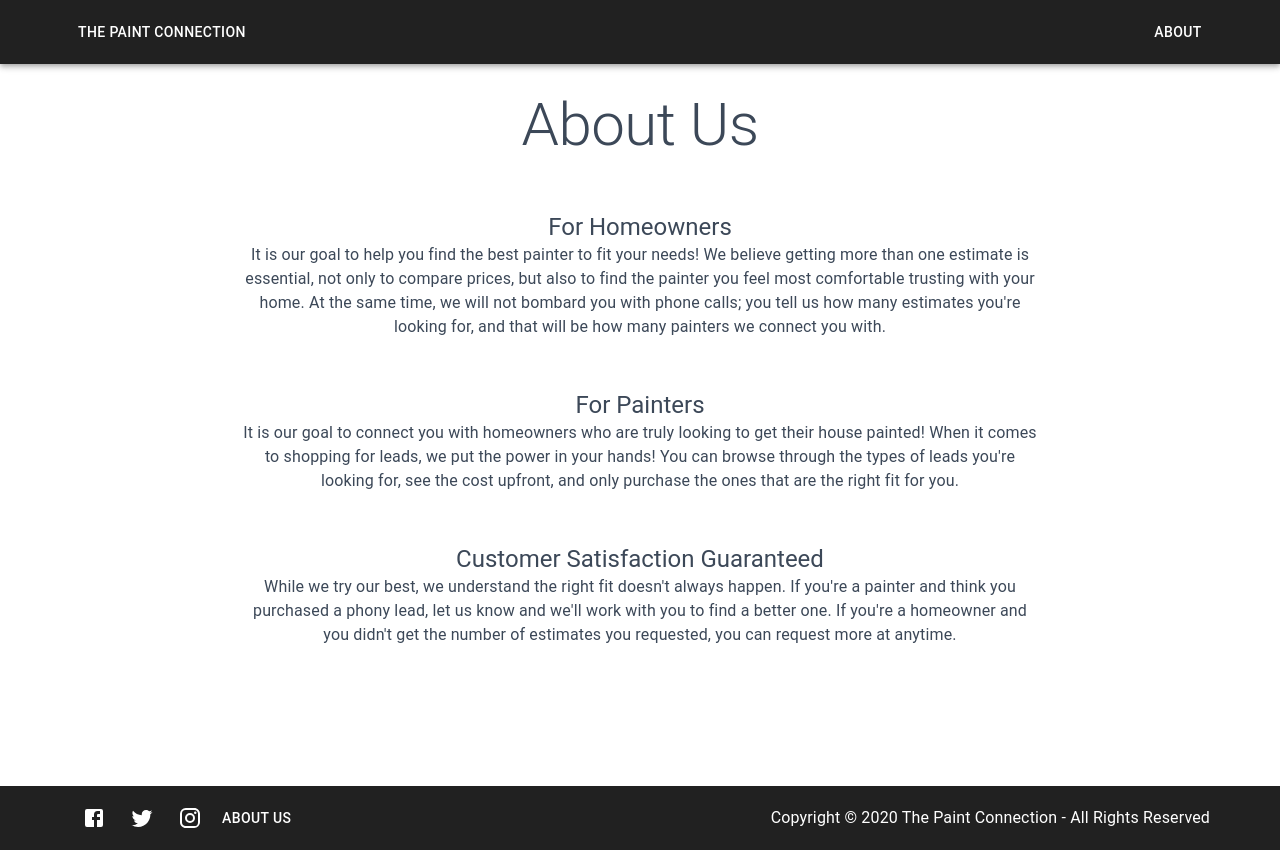
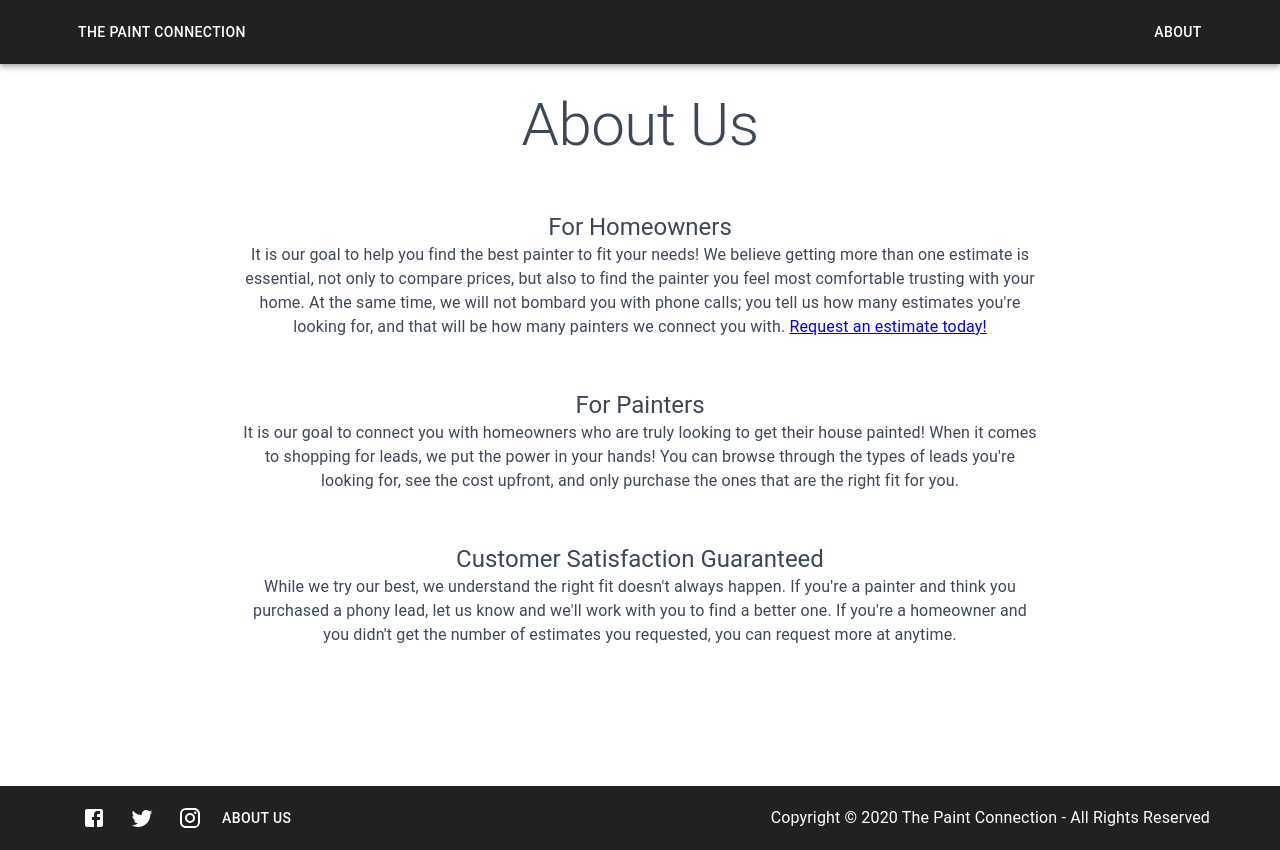
Before and after one commit to garrett56x/painting-leads-frontend, a React (Vite) app: page /about in a window 1280 px wide. Built offline with nearby package versions, Linux system fonts and the light colour scheme.

Commit message:
Added estimate link to about page

```diff
--- a/src/containers/About/About.js
+++ b/src/containers/About/About.js
@@ -1,4 +1,5 @@
 import React from "react";
+import { Link } from "@reach/router";
 import { Typography } from "@material-ui/core";
 import PageContent from "../../components/PageContent/PageContent";
 import useStyles from "./AboutStyles";
@@ -16,7 +17,8 @@ export default function About() {
           compare prices, but also to find the painter you feel most comfortable
           trusting with your home. At the same time, we will not bombard you
           with phone calls; you tell us how many estimates you&apos;re looking
-          for, and that will be how many painters we connect you with.
+          for, and that will be how many painters we connect you with.{" "}
+          <Link to="/estimate">Request an estimate today!</Link>
         </Typography>
       </div>
       <div className={classes.contentSection}>
```
